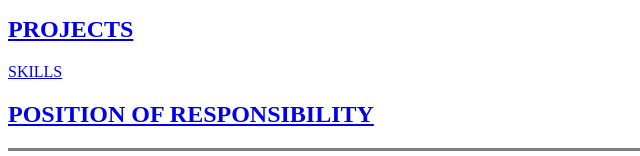
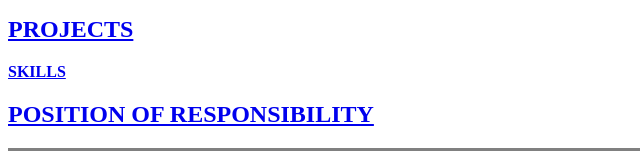
Before and after one commit to akm-engineer/CV, a plain HTML site: page index.html in a window 1280 px wide. Shown: the part 655-811 px from the top of the page, 0-640 px from the left. Drawn offline with Linux system fonts and the light colour scheme.

Commit message:
Update index.html

```diff
--- a/index.html
+++ b/index.html
@@ -27,7 +27,7 @@
         <a href="EXPERIENCE.html"><h2>WORK EXPERIENCE</h2></a>
         <a href="education.html"><h2>EDUCATION</h2></a>
         <a href="projects.html"><h2>PROJECTS</h2></a>
-        <a href="skills.html">SKILLS</a>
+        <a href="skills.html"><b>SKILLS</b></a>
         <a href="position.html"><h2>POSITION OF RESPONSIBILITY</h2></a>
         <hr size="3" noshade="">
 
```
